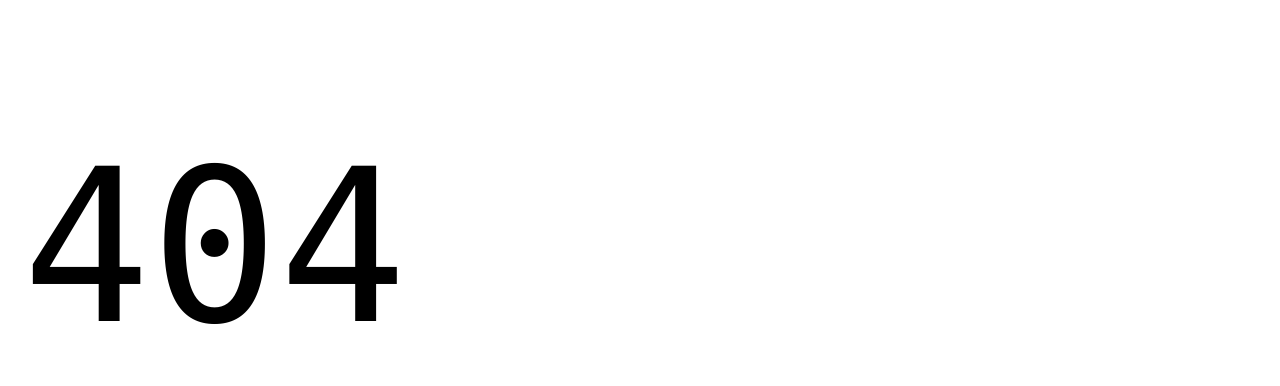
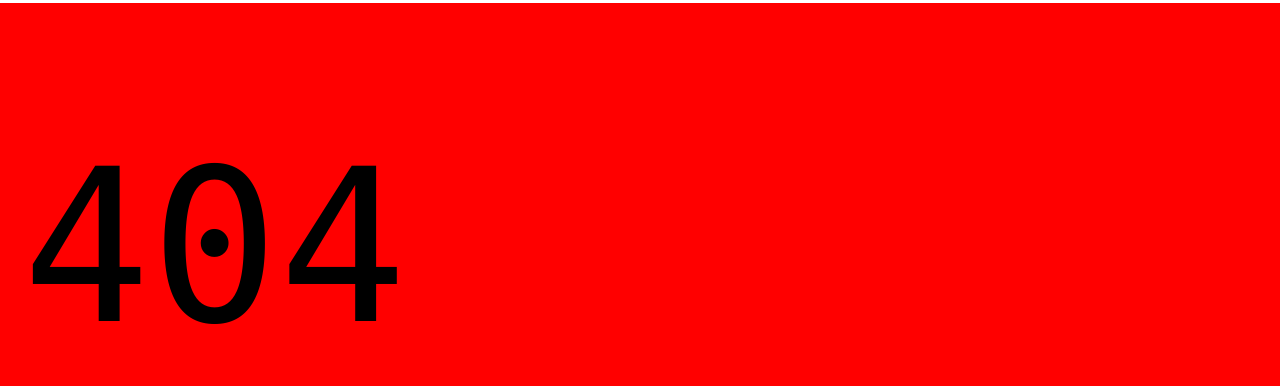
Before and after one commit to arunsingh21/franklin, a website with bundled scripts: page 404.html in a window 1280 px wide. Shown: the part 61-447 px from the top of the page. Built offline with nearby package versions, Linux system fonts and the light colour scheme; files whose address does not match are found by name.

Commit message:
Update styles.css

```diff
--- a/styles/styles.css
+++ b/styles/styles.css
@@ -48,7 +48,7 @@ body {
   font-family: var(--body-font-family);
   line-height: 1.6;
   color: var(--text-color);
-  background-color: var(--background-color);
+  background-color: red;
   display: none;
 }
 
```
